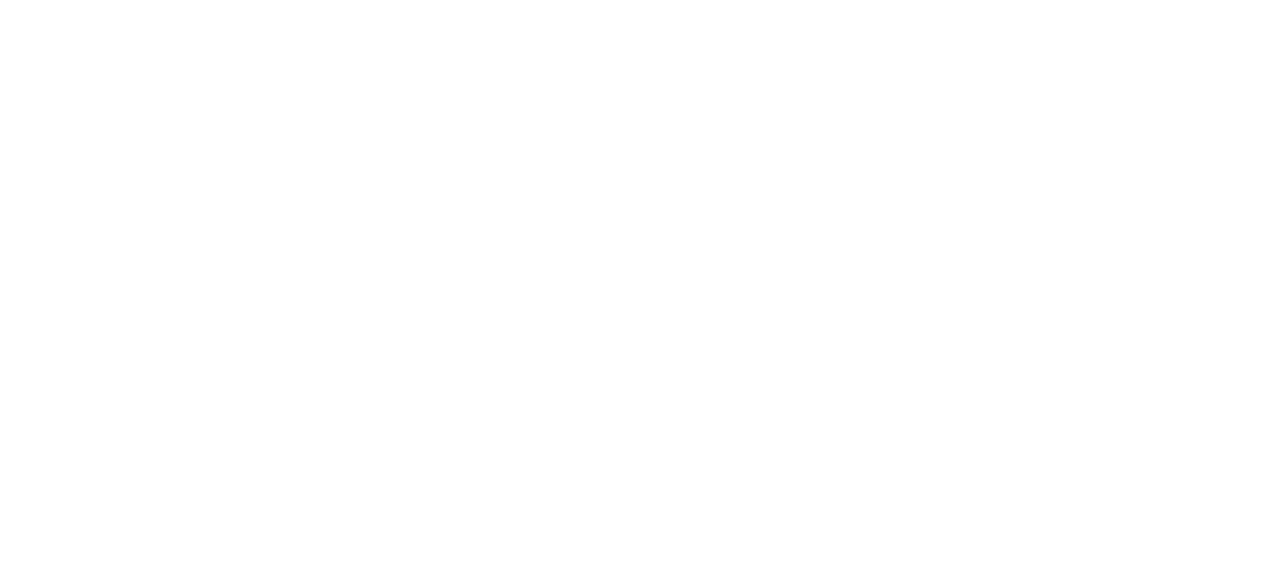
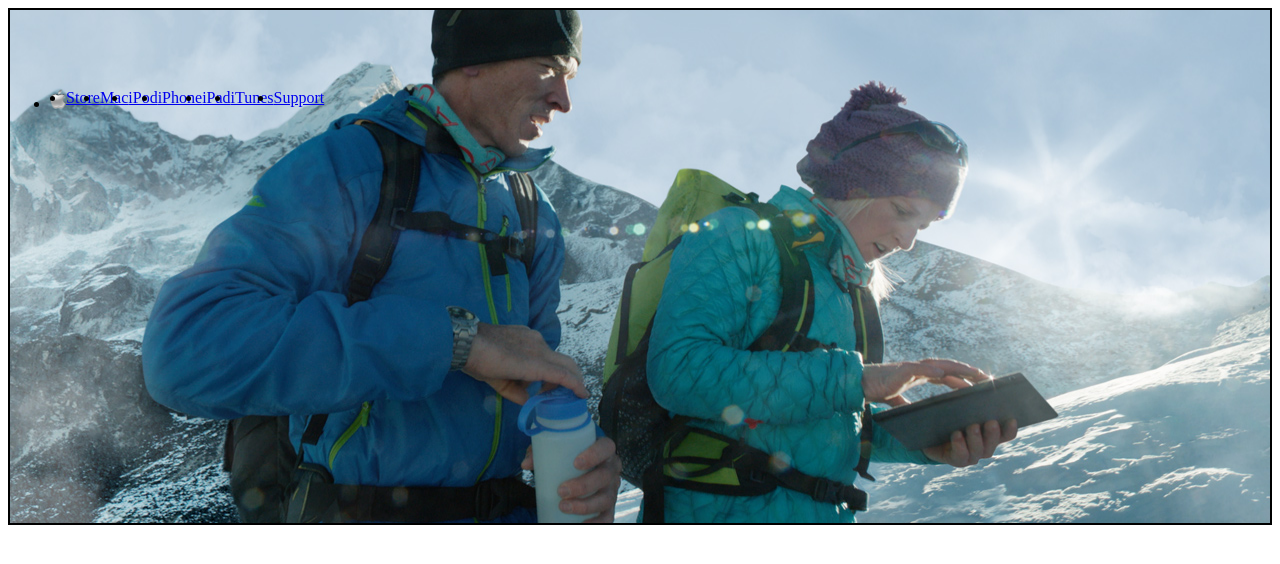
Before and after one commit to SunnySparks/Apple-Website, a plain HTML site: page index.html in a window 1280 px wide. Drawn offline with Linux system fonts and the light colour scheme.

Commit message:
Adding initial layout

```diff
--- a/css/style.css
+++ b/css/style.css
@@ -0,0 +1,22 @@
+body {
+
+}
+.border {
+    border: 2px solid black;
+}
+.flexRow {
+    display: flex;
+    flex-direction: row;
+}
+
+.top-part {
+    height: 450px;
+    background: /*linear-gradient(to top, #fdfdfd, #fff),*/ url("../img/mountain.jpg") 50% bottom no-repeat;
+    padding: 5% 0 0 0;
+}
+.top-menu{
+
+}
+.apple-logo {
+    height:20px;
+}
--- a/index.html
+++ b/index.html
@@ -2,10 +2,26 @@
 <html lang="en">
 <head>
     <meta charset="UTF-8">
+    <link rel="stylesheet" type="text/css" href="css/style.css">
     <meta name="viewport" content="width=device-width, initial-scale=1.0">
-    <title>Document</title>
+    <title>Apple.com</title>
 </head>
 <body>
-
+    <div>
+        <div class="top-part border">
+            <nav class="flexRow">
+                <ul class="top-menu flexRow">
+                    <li><img src="img/apple.png" alt="apple" class="apple-logo"></li>
+                    <li><a href="#">Store</a></li>
+                    <li><a href="#">Mac</a></li>
+                    <li><a href="#">iPod</a></li>
+                    <li><a href="#">iPhone</a></li>
+                    <li><a href="#">iPad</a></li>
+                    <li><a href="#">iTunes</a></li>
+                    <li><a href="#">Support</a></li>
+                </ul>
+            </nav>
+        </div>
+    </div>
 </body>
 </html>
```
Also changed, not shown: img/apple.png (added), img/mountain.jpg (added), 1 other file.
